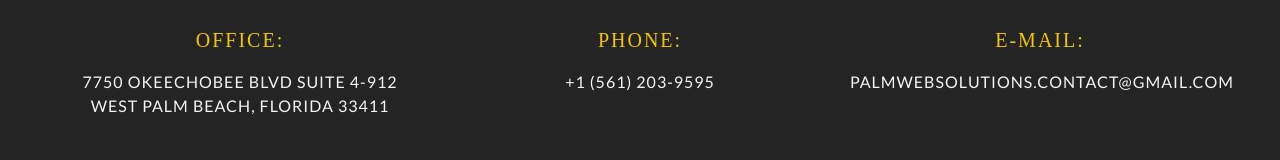
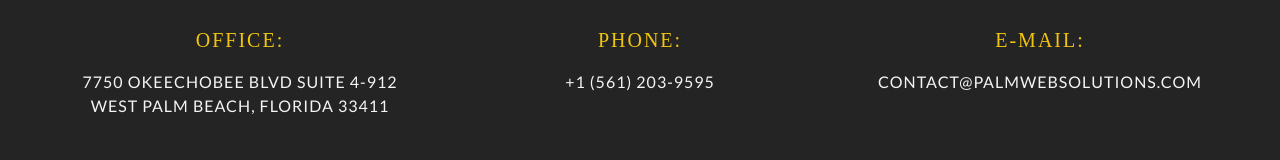
Before and after one commit to aldavr/palm-web-solutions, a plain HTML site: page index.html in a window 1280 px wide. Shown: the part 5102-5262 px from the top of the page. Drawn offline with Linux system fonts and the light colour scheme; some packages are replaced by stand-ins of ours; animation ran at ten frames a second; a web font is replaced by a local one.

Commit message:
Updated email

```diff
--- a/index.html
+++ b/index.html
@@ -531,7 +531,7 @@
 				</div>
 				<div class="one-third column" data-scroll-reveal="enter right move 200px over 1s after 0.2s">
 					<h5 style="color: #f1c40f;">e-mail:</h5>
-					<p>palmwebsolutions.contact@gmail.com</p>
+					<p>contact@palmwebsolutions.com</p>
 				</div>
 			</div>
 		</div>
```
